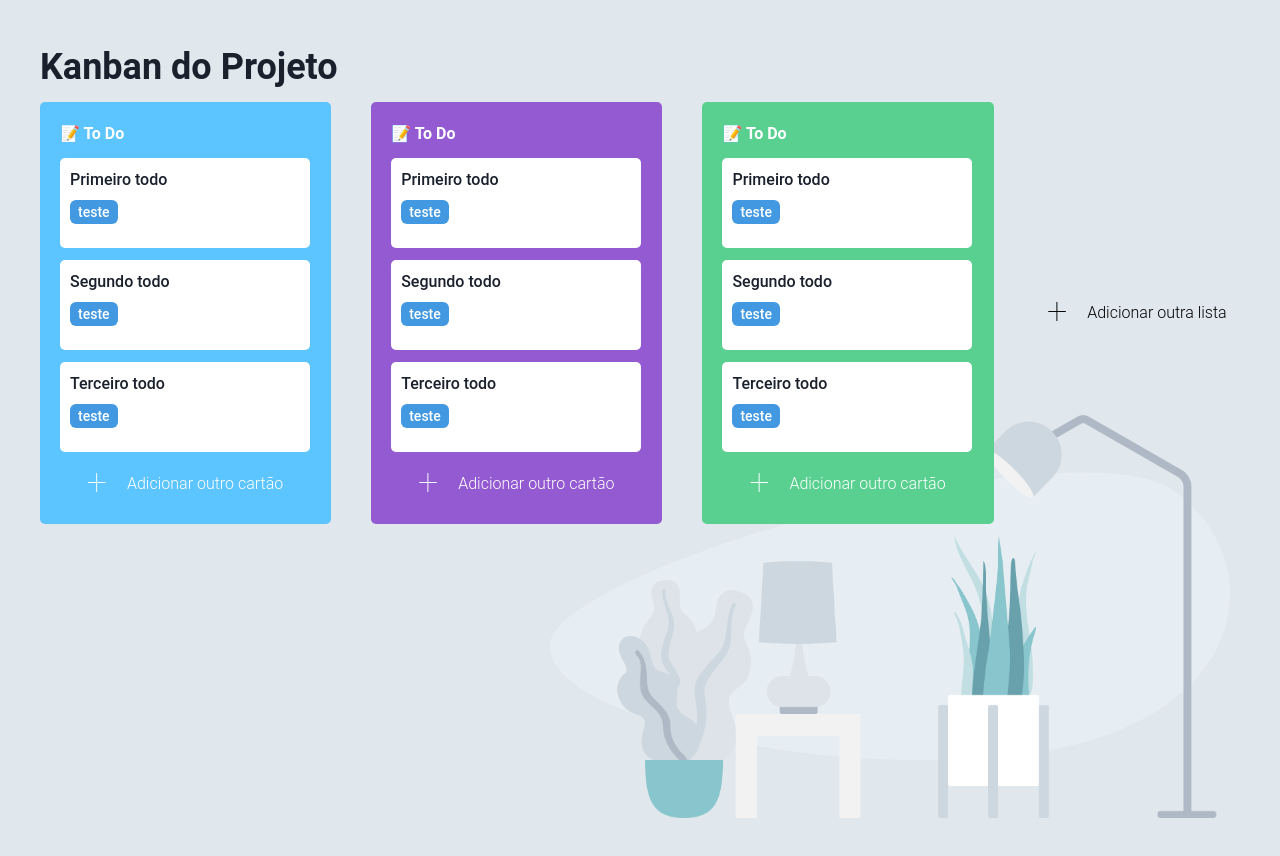
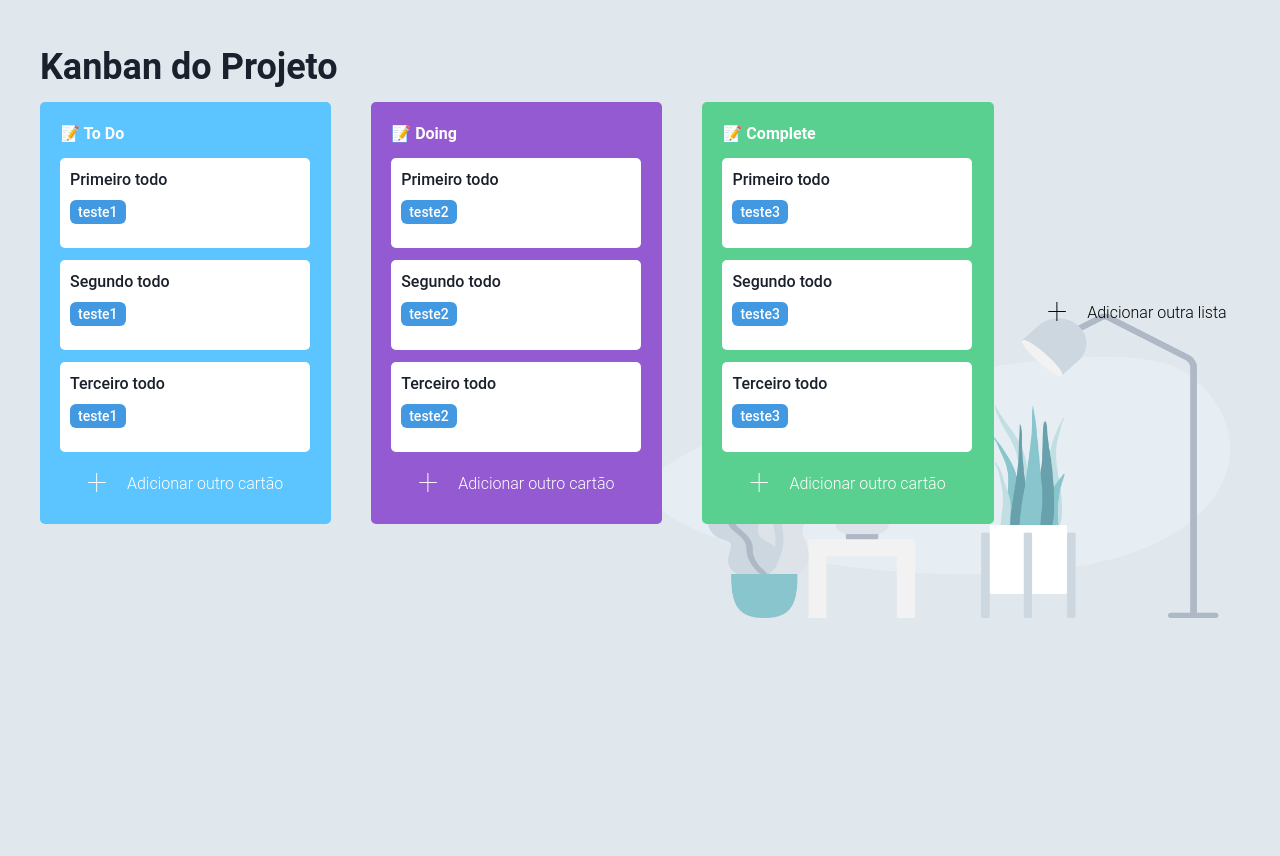
Before and after one commit to kidmortal/amopromo-react, a React (Create React App) app: page / in a window 1280 px wide. Shown: the top 856 px of the page. After the commit the page ends 800 px from the top, so only its background shows below. Built offline with nearby package versions, Linux system fonts and the light colour scheme.

Commit message:
add: drag and drop visualmente funcionando

```diff
--- a/src/App.js
+++ b/src/App.js
@@ -1,10 +1,13 @@
 import { Stack } from "@chakra-ui/layout";
+import { DragDropContext } from "react-beautiful-dnd";
 import { Board } from "./components/board/Board";
 
 function App() {
   return (
     <Stack className="App">
-      <Board />
+      <DragDropContext>
+        <Board />
+      </DragDropContext>
     </Stack>
   );
 }
--- a/src/components/board/Board.js
+++ b/src/components/board/Board.js
@@ -1,44 +1,44 @@
 import { Image } from "@chakra-ui/image";
 import { HStack, Stack, Text } from "@chakra-ui/layout";
-import { DragDropContext, Draggable, Droppable } from "react-beautiful-dnd";
 import { BoardList } from "./BoardList";
 import { TransparentAddButton } from "./TransparentAddButton";
 
 export function Board() {
+  const items1 = [
+    { id: "f3f3f", content: "Primeiro todo", tag: "teste1" },
+    { id: "sf3fe", content: "Segundo todo", tag: "teste1" },
+    { id: "sfsf23f", content: "Terceiro todo", tag: "teste1" },
+  ];
+  const items2 = [
+    { id: "fdfd", content: "Primeiro todo", tag: "teste2" },
+    { id: "asxx", content: "Segundo todo", tag: "teste2" },
+    { id: "svff", content: "Terceiro todo", tag: "teste2" },
+  ];
+  const items3 = [
+    { id: "a4f4fa", content: "Primeiro todo", tag: "teste3" },
+    { id: "asdssd", content: "Segundo todo", tag: "teste3" },
+    { id: "sgf4g4", content: "Terceiro todo", tag: "teste3" },
+  ];
   return (
-    <Stack h={[300, 500, 700, 800, 900]} margin="40px">
+    <Stack h={[300, 400, 500, 600, 700]} margin="40px">
       <Text fontSize="4xl" fontWeight="700">
         Kanban do Projeto
       </Text>
-      <DragDropContext>
-        <Droppable droppableId="kanban">
-          {(provided) => (
-            <HStack
-              zIndex="10"
-              justify="start"
-              spacing={10}
-              ref={provided.innerRef}
-              {...provided.droppableProps}
-            >
-              <BoardList title="📝 To Do" color="#5CC4FF" />
-              <BoardList title="📝 To Do" color="#945AD1" />
-              <BoardList title="📝 To Do" color="#59D090" />
 
-              <TransparentAddButton
-                text="Adicionar outra lista"
-                color="black"
-              />
-            </HStack>
-          )}
-        </Droppable>
-      </DragDropContext>
+      <HStack zIndex="10" justify="start" spacing={10}>
+        <BoardList title="📝 To Do" items={items1} color="#5CC4FF" />
+        <BoardList title="📝 Doing" items={items2} color="#945AD1" />
+        <BoardList title="📝 Complete" items={items3} color="#59D090" />
+        <TransparentAddButton text="Adicionar outra lista" color="black" />
+      </HStack>
+
       <Image
         zIndex="5"
         position="absolute"
-        top={[700, 600, 500, 400]}
+        top={[600, 500, 400, 300]}
         right={[50]}
-        w={[220, 335, 450, 565, 680]}
-        h={[130, 200, 270, 340, 410]}
+        w={[220, 335, 450, 465, 580]}
+        h={[130, 200, 270, 240, 310]}
         src="/background.png"
         alt="background-desk"
       />
--- a/src/components/board/BoardItem.js
+++ b/src/components/board/BoardItem.js
@@ -1,27 +1,27 @@
-import { HStack } from "@chakra-ui/layout";
-import { Box, Stack, Text } from "@chakra-ui/layout";
+import { HStack, Stack, Text } from "@chakra-ui/layout";
 import { Tag } from "@chakra-ui/tag";
+import React, { forwardRef } from "react";
 import { Draggable } from "react-beautiful-dnd";
 
-export function BoardItem(props) {
+export function BoardItem({ item, index }) {
   return (
-    <Draggable draggableId={props.key} index={props.index}>
+    <Draggable draggableId={item.id} index={index}>
       {(provided) => (
         <Stack
           h="90px"
           bg="white"
           borderRadius="5px"
+          {...provided.draggableProps}
+          {...provided.dragHandleProps}
           ref={provided.innerRef}
-          {...provided.dragHandleProps}
-          {...provided.draggableProps}
         >
           <Stack margin="10px" justify="flex-start">
             <Text fontWeight="medium" fontSize="medium">
-              {props.content}
+              {item.content}
             </Text>
             <HStack justify="start">
               <Tag bg="blue.400" variant="solid">
-                {props.tag}
+                {item.tag}
               </Tag>
             </HStack>
           </Stack>
--- a/src/components/board/BoardList.js
+++ b/src/components/board/BoardList.js
@@ -1,38 +1,39 @@
-import { Stack, Text } from "@chakra-ui/layout";
-import { DragDropContext, Droppable } from "react-beautiful-dnd";
+import { HStack, Stack, Text } from "@chakra-ui/layout";
+import { Tag } from "@chakra-ui/tag";
+import { DragDropContext, Draggable, Droppable } from "react-beautiful-dnd";
 import { BoardItem } from "./BoardItem";
 import { TransparentAddButton } from "./TransparentAddButton";
 
-export function BoardList(props) {
-  const items = [
-    { id: 1, content: "Primeiro todo", tag: "teste" },
-    { id: 2, content: "Segundo todo", tag: "teste" },
-    { id: 3, content: "Terceiro todo", tag: "teste" },
-  ];
+export function BoardList({ color, title, items }) {
   return (
+    <Droppable droppableId={title}>
+      {(provided, snapshot) => (
         <Stack
           width={[100, 150, 200, 250, 300, 350]}
           borderTop="5px"
           borderRadius="5px"
-      bg={props.color}
+          bg={color}
           justify="center"
           align="flex-start"
+          ref={provided.innerRef}
+          {...provided.droppableProps}
         >
-      <Stack width={[50, 100, 150, 200, 250, 300]} margin="20px" spacing={3}>
+          <Stack
+            width={[50, 100, 150, 200, 250, 300]}
+            margin="20px"
+            spacing={3}
+          >
             <Text fontSize="medium" fontWeight="bold" color="white">
-          {props.title}
+              {title}
             </Text>
             {items.map((item, index) => (
-          <BoardItem
-            content={item.content}
-            tag={item.tag}
-            key={item.id}
-            index={index}
-          />
+              <BoardItem item={item} index={index} key={item.id} />
             ))}
-
+            {provided.placeholder}
             <TransparentAddButton text="Adicionar outro cartão" color="white" />
           </Stack>
         </Stack>
+      )}
+    </Droppable>
   );
 }
```
Lines whose indentation alone changed are shown as unchanged.
